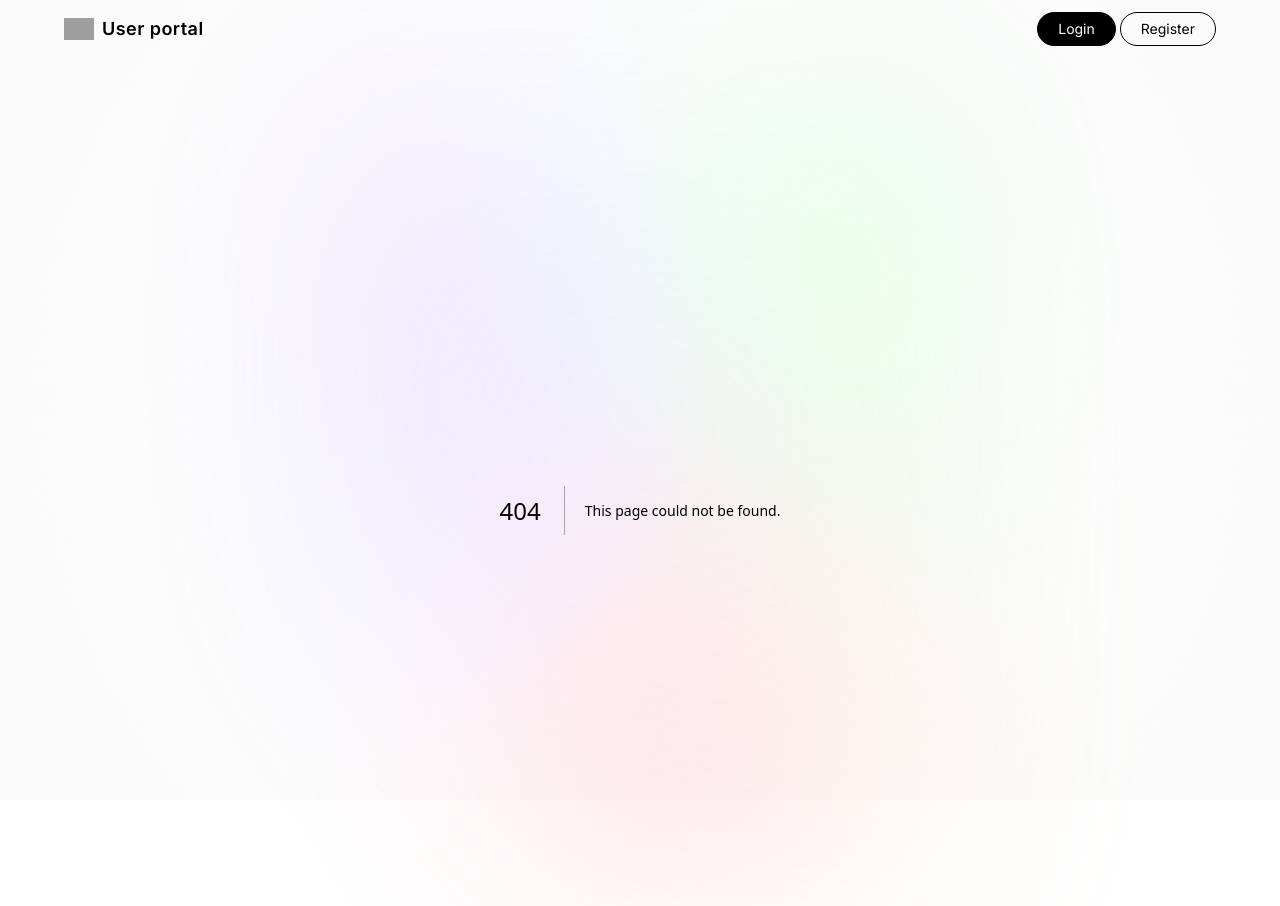
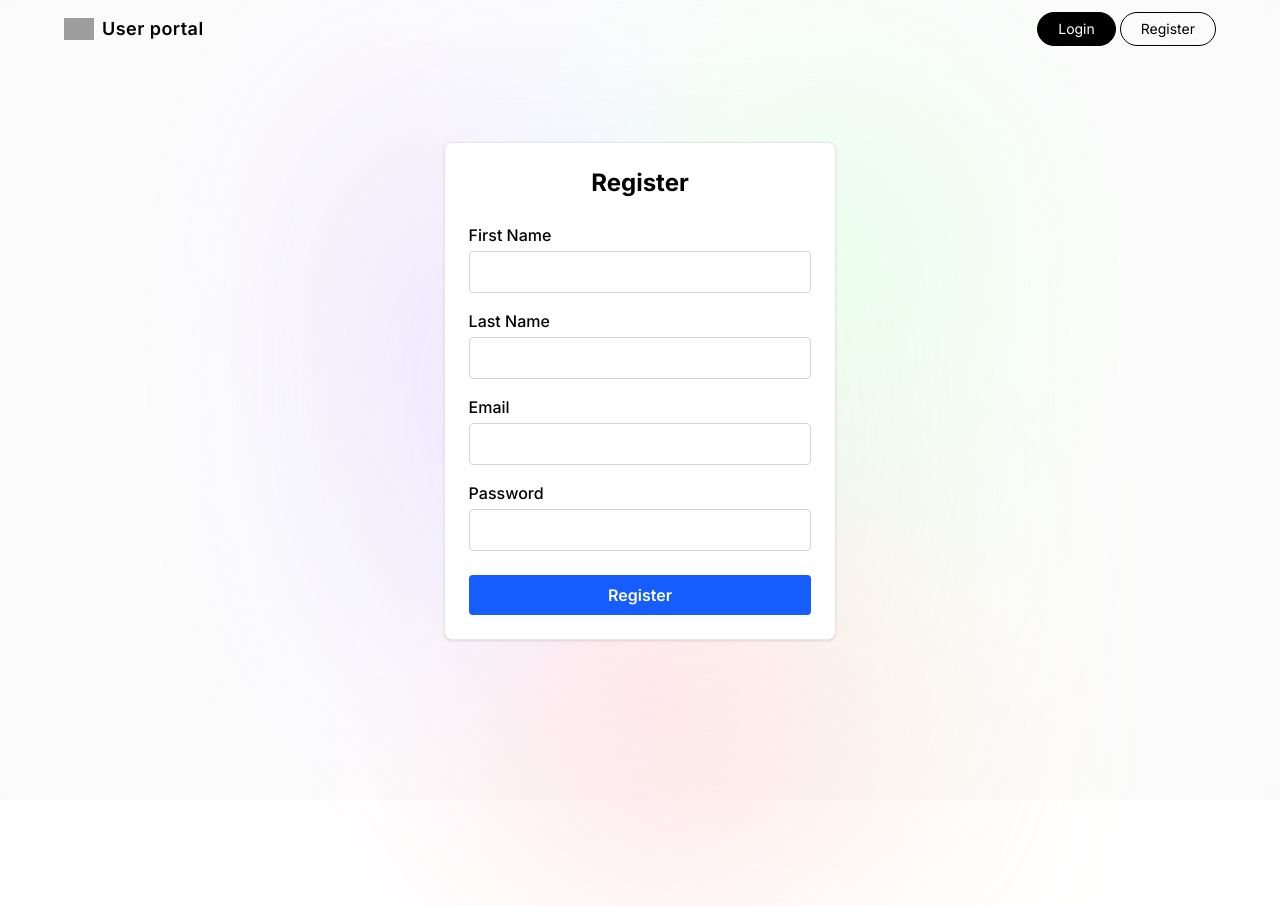
Before and after one commit to rayhansGit/user-management-portal-nextjs, a Next.js app: page /registration in a window 1280 px wide. Before the commit this address had no page. Shown: the top 906 px of the page. After the commit the page ends 800 px from the top, so only its background shows below. Built offline with nearby package versions, Linux system fonts and the light colour scheme; grey boxes are pictures that could not be loaded.

Commit message:
Registration feature added

```diff
--- /dev/null
+++ b/app/api/auth/registration/route.js
@@ -0,0 +1,49 @@
+import { NextResponse } from 'next/server';
+import dotenv from 'dotenv';
+import { createConnection } from '@node_modules/mysql2';
+import { hash } from 'bcrypt';
+
+// Example: Replace with your actual user creation logic and database
+async function createUser({ name, email, password }) {
+    // Hash password, validate input, save to DB, etc.
+    // This is a placeholder for demonstration.
+    return { id: Date.now(), name, email };
+}
+
+dotenv.config();
+
+const dbConfig = {
+    host: process.env.DB_HOST,
+    user: process.env.DB_USER,
+    password: process.env.DB_PASSWORD,
+    database: process.env.DB_NAME,
+};
+
+export async function POST(request) {
+    try {
+        const { firstName, lastName, email, password } = await request.json();
+
+        if (!firstName || !lastName || !email || !password) {
+            return NextResponse.json({ error: 'All fields are required.' }, { status: 400 });
+        }
+
+        // Hash the password before storing
+        const hashedPassword = await hash(password, 10);
+
+        const connection = await createConnection(dbConfig);
+        const result = await connection.execute(
+            'INSERT INTO user (firstName, lastName, email, password) VALUES (?, ?, ?, ?)',
+            [firstName, lastName, email, hashedPassword]
+        );
+
+        await connection.end();
+
+        return NextResponse.json(
+            { message: 'User registered successfully.', user: { id: result.insertId, firstName, lastName, email } },
+            { status: 201 }
+        );
+    } catch (error) {
+        console.error('Error during registration:', error);
+        return NextResponse.json({ error: 'Registration failed.' }, { status: 500 });
+    }
+}
--- /dev/null
+++ b/app/registration/page.jsx
@@ -0,0 +1,9 @@
+import Registration from '@components/Registration';
+import React from 'react'
+
+const page = () => {
+  return (
+    <div><Registration/></div>
+  )
+}
+export default page
--- a/components/Nav.jsx
+++ b/components/Nav.jsx
@@ -24,7 +24,7 @@ const Nav = () => {
                     <Link href='/login' className="black_btn">
                         Login
                     </Link>
-                    <Link href='/register' className="outline_btn ml-1">
+                    <Link href='/registration' className="outline_btn ml-1">
                         Register
                     </Link>
                 </>
--- a/components/Registration.jsx
+++ b/components/Registration.jsx
@@ -1,9 +1,106 @@
+'use client'
 import React from 'react'
+import { useState } from 'react';
 
-const Registration = () => {
+function Registration() {
+  const [form, setForm] = useState({
+    firstName: '',
+    lastName: '',
+    email: '',
+    password: '',
+  });
+  const [submitted, setSubmitted] = useState(false);
+
+  const handleChange = (e) => {
+    setForm({ ...form, [e.target.name]: e.target.value });
+  };
+
+  const handleSubmit = async (e) => {
+    e.preventDefault();
+    try {
+      const response = await fetch('/api/auth/registration', {
+        method: 'POST',
+        headers: { 'Content-Type': 'application/json' },
+        body: JSON.stringify(form),
+      });
+      const data = await response.json();
+      console.log('Success:', data);
+      setSubmitted(true);
+    } catch (error) {
+      console.error('Error:', error);
+      setSubmitted(false);
+    }
+  };
+
   return (
-    <div>Registration</div>
-  )
+    <div className="max-w-md mx-auto mt-8 p-6 border border-gray-200 rounded-lg shadow bg-white">
+      <h2 className="text-2xl font-bold mb-6 text-center">Register</h2>
+      {submitted ? (
+        <div className="text-green-600 mb-4 text-center">Registration successful!</div>
+      ) : null}
+      <form onSubmit={handleSubmit}>
+        <div className="mb-4">
+          <label className="block mb-1 font-medium">
+            First Name
+            <input
+              type="text"
+              name="firstName"
+              value={form.firstName}
+              onChange={handleChange}
+              required
+              className="w-full mt-1 px-3 py-2 border border-gray-300 rounded focus:outline-none focus:ring-2 focus:ring-blue-500"
+            />
+          </label>
+        </div>
+        <div className="mb-4">
+          <label className="block mb-1 font-medium">
+            Last Name
+            <input
+              type="text"
+              name="lastName"
+              value={form.lastName}
+              onChange={handleChange}
+              required
+              className="w-full mt-1 px-3 py-2 border border-gray-300 rounded focus:outline-none focus:ring-2 focus:ring-blue-500"
+            />
+          </label>
+        </div>
+        <div className="mb-4">
+          <label className="block mb-1 font-medium">
+            Email
+            <input
+              type="email"
+              name="email"
+              value={form.email}
+              onChange={handleChange}
+              required
+              className="w-full mt-1 px-3 py-2 border border-gray-300 rounded focus:outline-none focus:ring-2 focus:ring-blue-500"
+            />
+          </label>
+        </div>
+        <div className="mb-6">
+          <label className="block mb-1 font-medium">
+            Password
+            <input
+              type="password"
+              name="password"
+              value={form.password}
+              onChange={handleChange}
+              required
+              minLength={6}
+              className="w-full mt-1 px-3 py-2 border border-gray-300 rounded focus:outline-none focus:ring-2 focus:ring-blue-500"
+            />
+          </label>
+        </div>
+        <button
+          type="submit"
+          className="w-full py-2 bg-blue-600 text-white font-semibold rounded hover:bg-blue-700 transition"
+        >
+          Register
+        </button>
+      </form>
+    </div>
+  );
 }
 
 export default Registration
```
